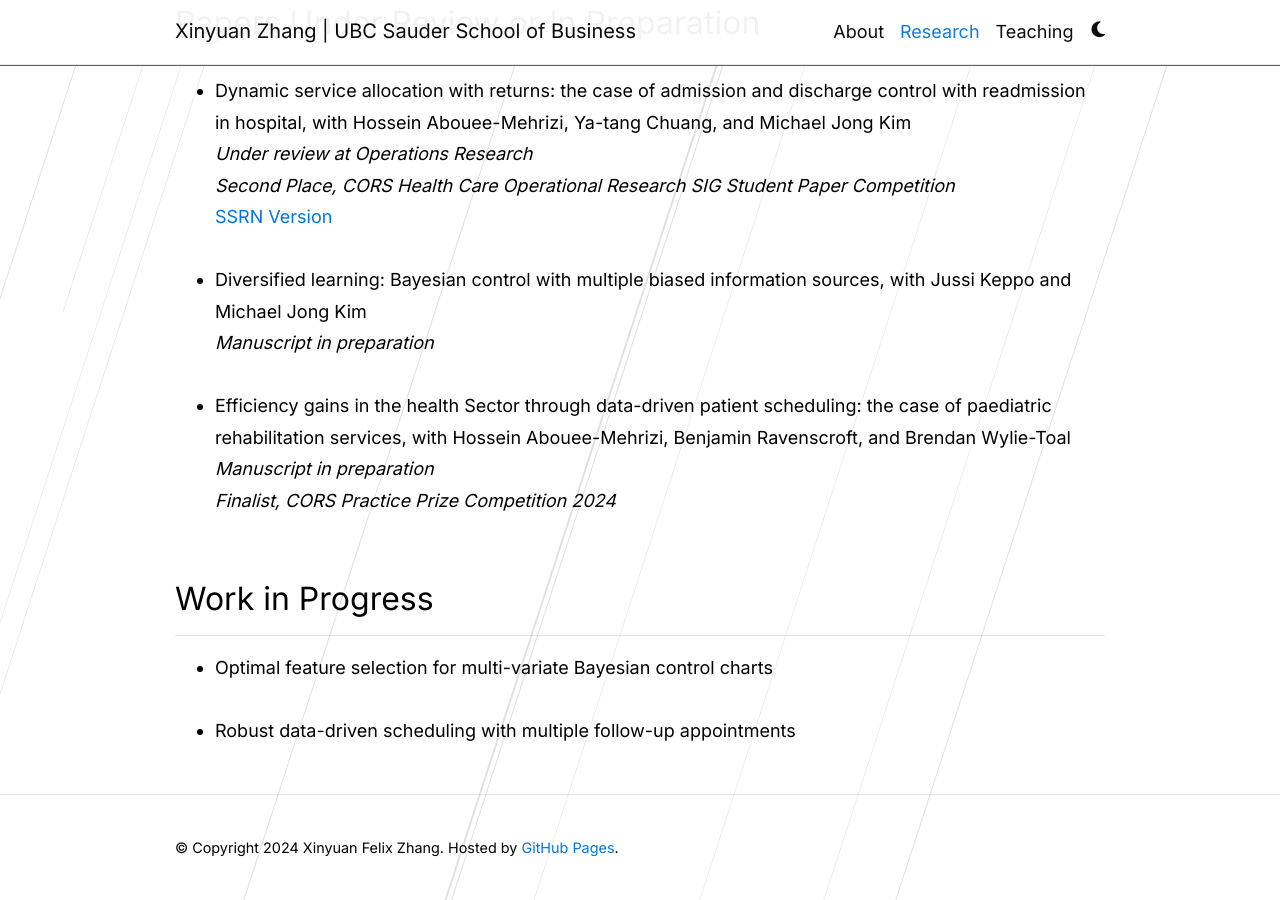
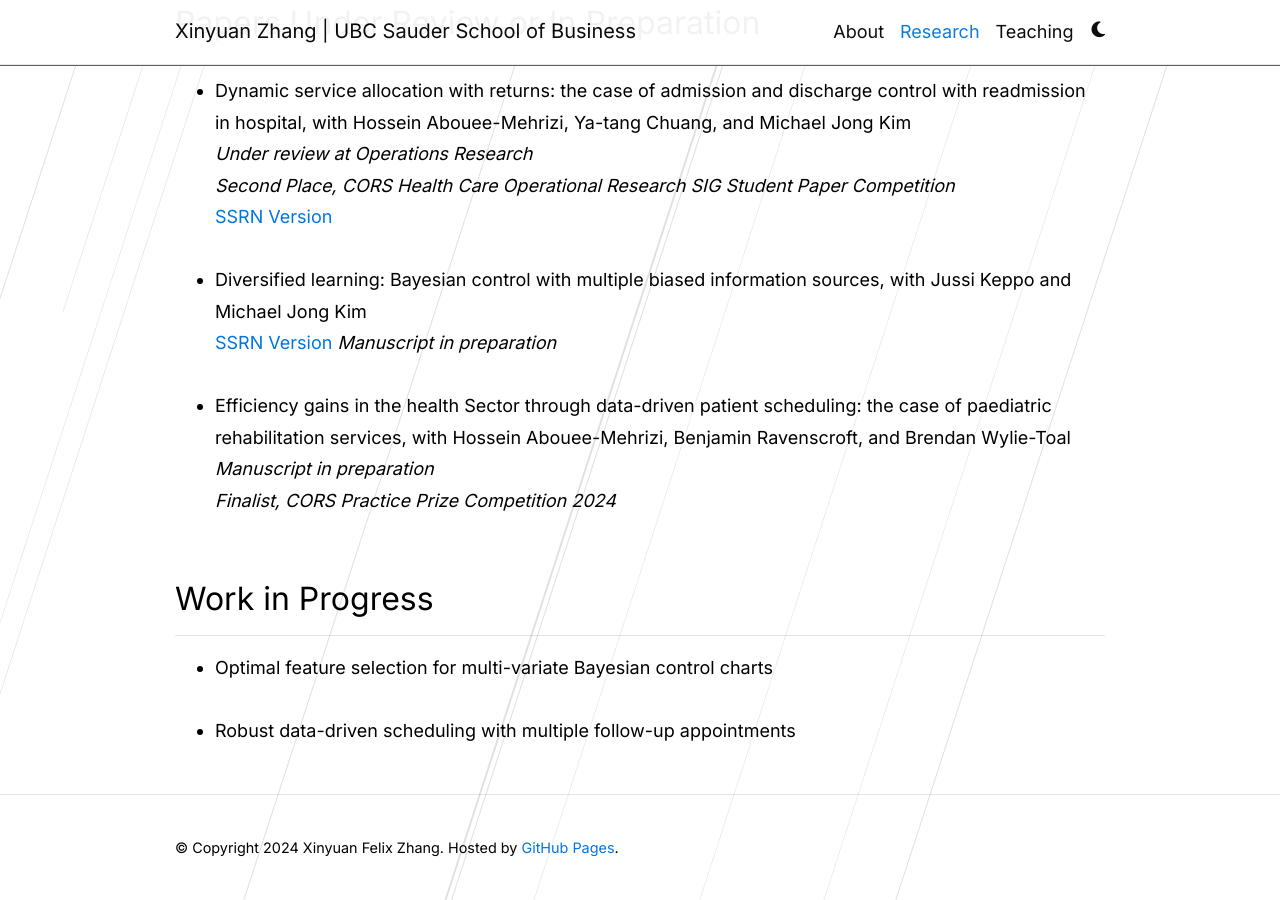
Before and after one commit to xyz2023ca/xyz2023ca.github.io, a Jekyll site: the page built from _pages/publications.md, in a window 1280 px wide and 900 px high, scrolled down 984 px. Built offline with Jekyll 4.4.1, drawn with Linux system fonts in a browser that asks for light colours; comment, search, counter and statistics services are not loaded; a style sheet for code colours, icons or effects is not loaded.

Commit message:
Update publications.md

```diff
--- a/_pages/publications.md
+++ b/_pages/publications.md
@@ -41,6 +41,7 @@ Runner-up, INFORMS DAS Best Student Paper Award, 2022 <br>
         <br>
         <li>
             <strong>Diversified learning: Bayesian control with multiple biased information sources</strong>, with Jussi Keppo and Michael Jong Kim<br>
+            <a href="https://papers.ssrn.com/sol3/papers.cfm?abstract_id=4997308" target="_blank">SSRN Version</a>
             <em> Manuscript in preparation </em>
         </li>
          <br>
```
